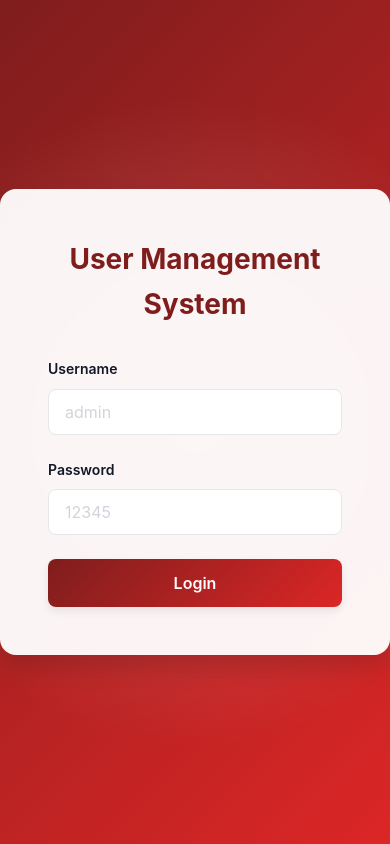
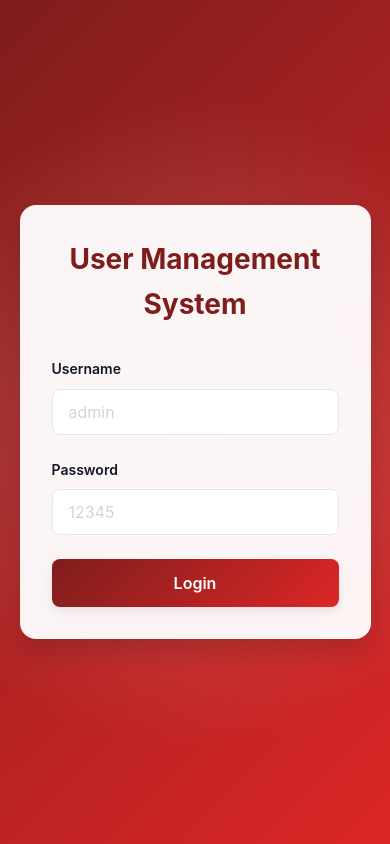
Before and after one commit to Mido1300/phasse2, a Next.js app: page / in a window 390 px wide. Built offline with nearby package versions, Linux system fonts and the light colour scheme.

Commit message:
Update LoginCard.module.css

```diff
--- a/styles/LoginCard.module.css
+++ b/styles/LoginCard.module.css
@@ -102,3 +102,10 @@
   margin-top: 16px;
   font-size: 14px;
 }
+
+@media (max-width: 768px) {
+  .loginCard {
+    width: 90%;
+    padding: 32px;
+  }
+}
```
Lines whose indentation alone changed are shown as unchanged.
